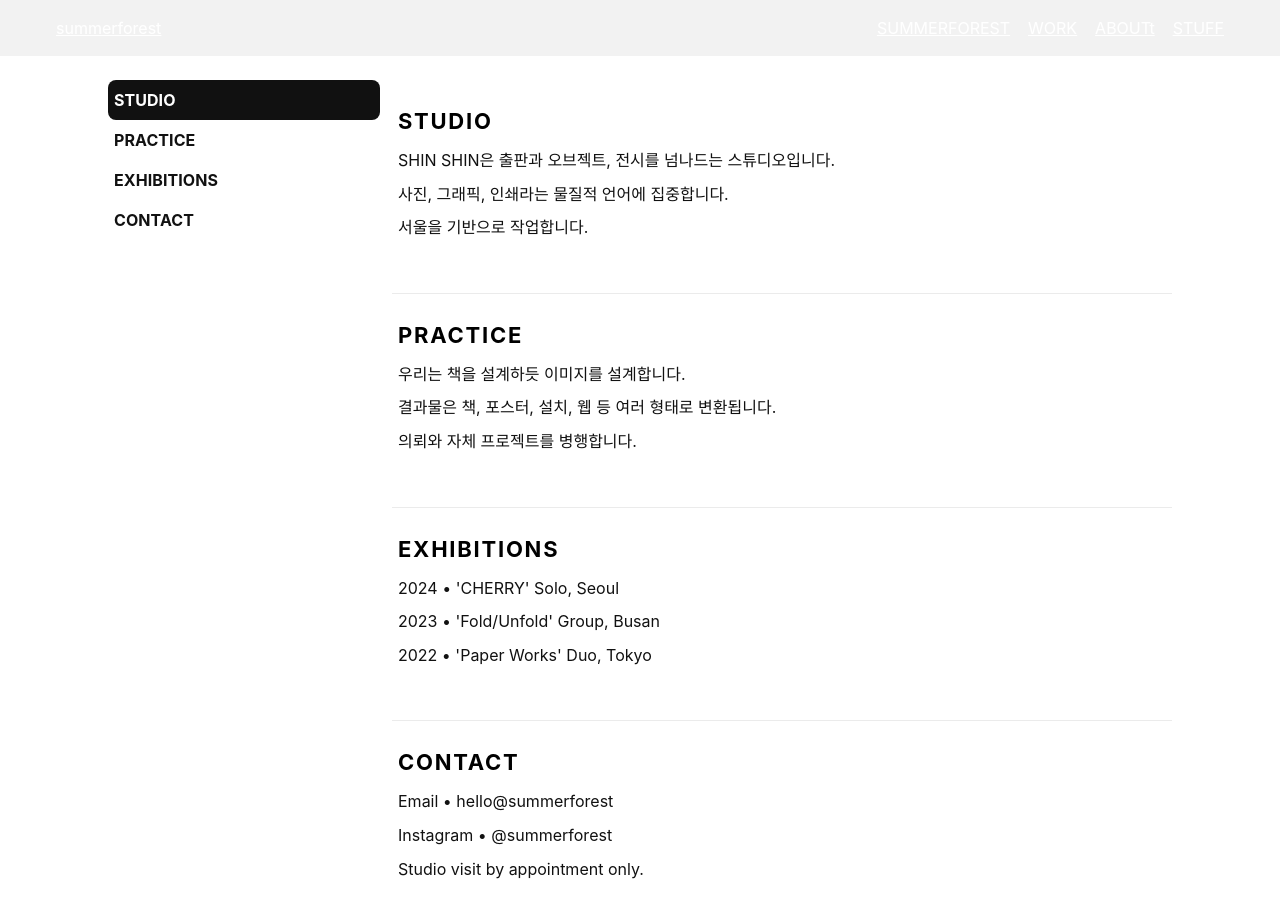
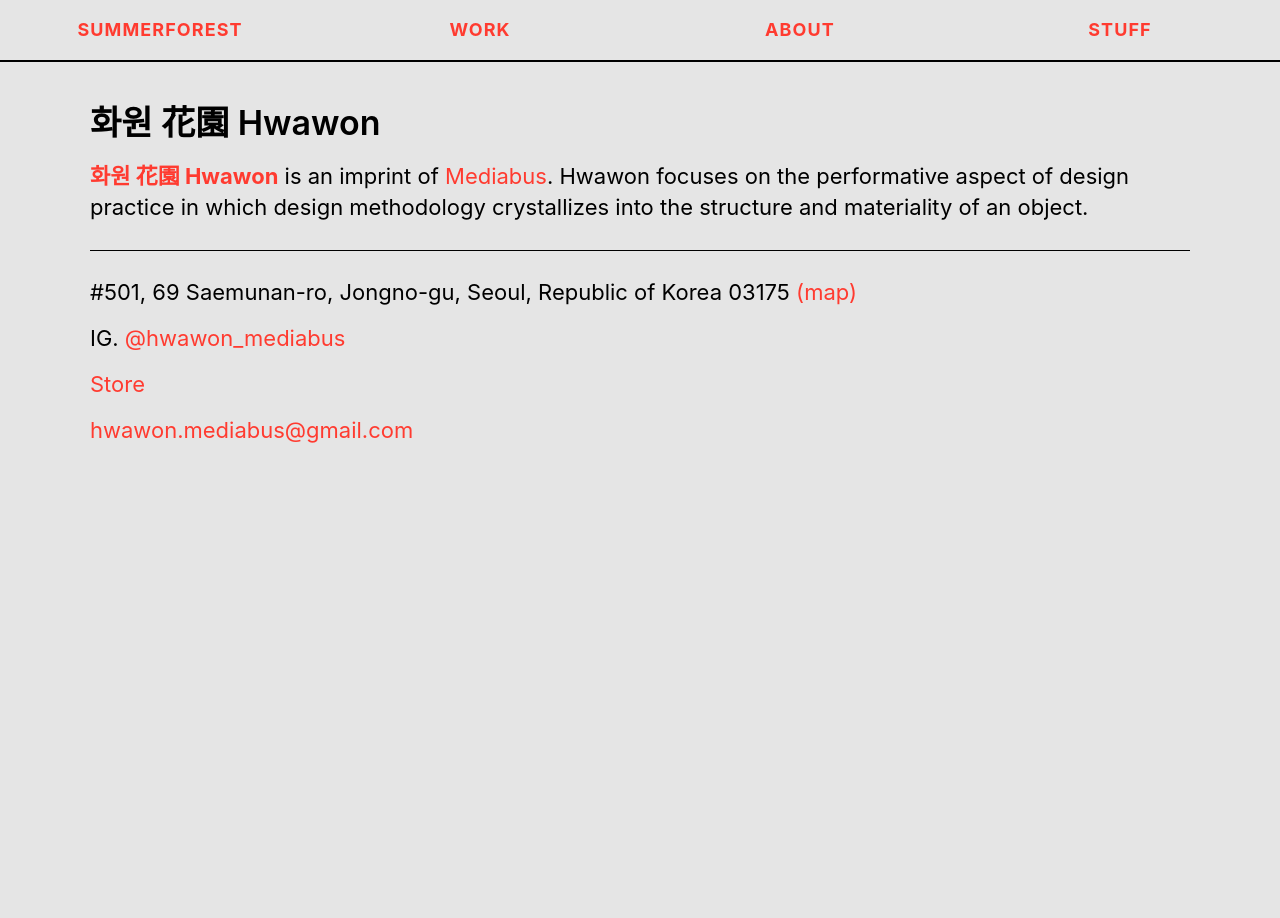
Before and after one commit to heeanmoon/summerforest-cloudinary, a Next.js app: page /about in a window 1280 px wide. Shown: the top 918 px of the page. After the commit the page ends 800 px from the top, so only its background shows below. Built offline with nearby package versions, Linux system fonts and the light colour scheme.

Commit message:
style: shin-shin tone finalize (header, home, inventory, about)

```diff
--- a/components/Header.js
+++ b/components/Header.js
@@ -2,15 +2,11 @@
 import Link from "next/link";
 import { useRouter } from "next/router";
 
-/**
- * 메뉴 수정은 여기 NAV만 바꾸면 전 페이지에 반영됩니다.
- * href는 원하는 경로로 바꾸세요 (예: /work, /hwawon).
- */
 const NAV = [
   { label: "SUMMERFOREST", href: "/" },
-  { label: "WORK",         href: "/work" },
-  { label: "ABOUTt",        href: "/about" },
-  { label: "STUFF",      href: "/hwawon" }, // shin-shin.kr/hwawon 느낌
+  { label: "WORK", href: "/work" },
+  { label: "ABOUT", href: "/about" },
+  { label: "STUFF", href: "/summer" }, // 이것저것
 ];
 
 export default function Header() {
@@ -18,15 +14,11 @@
 
   return (
     <>
-      <header className="site-header">
-        <div className="inner">
-          <Link href="/" className="brand">summerforest</Link>
-          <nav className="nav">
+      <header className="header">
+        <nav className="menu">
           {NAV.map((item) => {
             const active =
-                item.href === "/"
-                  ? pathname === "/"
-                  : pathname.startsWith(item.href);
+              item.href === "/" ? pathname === "/" : pathname.startsWith(item.href);
             return (
               <Link
                 key={item.href}
@@ -38,47 +30,22 @@
             );
           })}
         </nav>
-        </div>
+        <div className="underline" />
       </header>
-
-      {/* 고정 헤더 높이만큼 여백(헤더 뒤 콘텐츠 가리지 않도록) */}
-      <div className="header-spacer" />
-
+      <div style={{ height: 62 }} />
       <style jsx>{`
-        .site-header {
-          position: fixed; z-index: 1000;
-          top: 0; left: 0; right: 0;
-          height: 56px;
-          /* 배경이 이미지/화이트 섞여도 보이도록 살짝 투명 + blur */
-          background: rgba(255,255,255,0.05);
-          backdrop-filter: blur(6px);
-          /* 이미지 위에서도 흰색이 보이도록 글자 대비 보정 */
-          mix-blend-mode: difference;
+        .header {
+          position: fixed; inset: 0 0 auto 0; z-index: 1000;
+          background: #e5e5e5; height: 62px; display: flex; flex-direction: column; justify-content: flex-end;
         }
-        .inner {
-          height: 100%;
-          max-width: 1200px;
-          margin: 0 auto;
-          padding: 0 16px;
-          display: flex; align-items: center; justify-content: space-between;
+        .menu {
+          height: 100%; display: grid; grid-template-columns: repeat(4, 1fr); align-items: center; text-align: center;
+          font-weight: 700; letter-spacing: .06em; font-size: 18px; color: #000; text-transform: uppercase;
         }
-        .brand {
-          color: #fff; text-decoration: none; font-weight: 800; letter-spacing: .04em;
-        }
-        .nav { display: flex; gap: 18px; }
-        .link {
-          color: #fff; text-decoration: none; font-weight: 600; letter-spacing: .04em;
-          opacity: .9;
-        }
-        .link:hover { opacity: 1; text-decoration: underline; }
-        .link.active { opacity: 1; text-decoration: underline; }
-
-        .header-spacer { height: 56px; }
-        @media (max-width: 820px) {
-          .site-header { height: 52px; }
-          .header-spacer { height: 52px; }
-          .nav { gap: 14px; }
-        }
+        .link { text-decoration: none; color: #000; opacity: .9; }
+        .link:hover, .link.active { opacity: 1; }
+        .underline { height: 2px; width: 100%; background: #000; }
+        @media (max-width: 820px){ .menu{ font-size:14px; } }
       `}</style>
     </>
   );
--- a/pages/about.js
+++ b/pages/about.js
@@ -1,76 +1,40 @@
 // pages/about.js
-import { useEffect, useMemo, useState } from "react";
 import Header from "../components/Header";
 
-const SECTIONS = [
-  { id:"studio",      title:"STUDIO",      content:`SHIN SHIN은 출판과 오브젝트, 전시를 넘나드는 스튜디오입니다.\n사진, 그래픽, 인쇄라는 물질적 언어에 집중합니다.\n서울을 기반으로 작업합니다.` },
-  { id:"practice",    title:"PRACTICE",    content:`우리는 책을 설계하듯 이미지를 설계합니다.\n결과물은 책, 포스터, 설치, 웹 등 여러 형태로 변환됩니다.\n의뢰와 자체 프로젝트를 병행합니다.` },
-  { id:"exhibitions", title:"EXHIBITIONS", content:`2024 • 'CHERRY' Solo, Seoul\n2023 • 'Fold/Unfold' Group, Busan\n2022 • 'Paper Works' Duo, Tokyo` },
-  { id:"contact",     title:"CONTACT",     content:`Email • hello@summerforest\nInstagram • @summerforest\nStudio visit by appointment only.` },
-];
-
 export default function About(){
-  const [active,setActive]=useState(SECTIONS[0].id);
-  const refs = useMemo(()=> SECTIONS.reduce((a,s)=> (a[s.id]={el:null},a),{}),[]);
-
-  useEffect(()=>{
-    const io = new IntersectionObserver((ents)=>{
-      const vis = ents.filter(e=>e.isIntersecting).sort((a,b)=>b.intersectionRatio-a.intersectionRatio)[0];
-      if (vis){ const id = vis.target.getAttribute("data-id"); if (id) setActive(id); }
-    },{ root:null, rootMargin:"-35% 0px -55% 0px", threshold:[0.1,0.25,0.5,0.75,1]});
-    Object.values(refs).forEach(r=> r.el && io.observe(r.el));
-    return ()=> io.disconnect();
-  },[refs]);
-
-  const scrollTo = (id)=>{
-    const n = refs[id]?.el; if(!n) return;
-    const top = n.getBoundingClientRect().top + window.scrollY - 16;
-    window.scrollTo({ top, behavior:"smooth" });
-  };
-
   return (
     <div className="page">
       <Header/>
+      <main className="container">
+        <h1 style={{marginBottom:16}}>화원 花園 Hwawon</h1>
 
-      <div className="container">
-        <aside className="toc">
-          <ul>
-            {SECTIONS.map(s=>(
-              <li key={s.id}>
-                <button className={`toc-item ${active===s.id?"active":""}`} onClick={()=>scrollTo(s.id)}>{s.title}</button>
-              </li>
-            ))}
-          </ul>
-        </aside>
+        <p>
+          <strong><a href="#" target="_blank" rel="noreferrer">화원 花園 Hwawon</a></strong> is an imprint of
+          {" "}<a href="#" target="_blank" rel="noreferrer">Mediabus</a>. Hwawon focuses on the performative aspect
+          of design practice in which design methodology crystallizes into the structure and materiality of an object.
+        </p>
 
-        <main className="content">
-          {SECTIONS.map(s=>(
-            <section key={s.id} data-id={s.id} ref={(el)=> (refs[s.id].el=el)} className="section">
-              <h2>{s.title}</h2>
-              {s.content.trim().split("\n").map((line,i)=>(<p key={i}>{line.trim()}</p>))}
-            </section>
-          ))}
-        </main>
-      </div>
+        <hr/>
+
+        <p>
+          #501, 69 Saemunan-ro, Jongno-gu, Seoul, Republic of Korea 03175
+          {" "}<a href="https://maps.google.com" target="_blank" rel="noreferrer">(map)</a>
+        </p>
+        <p>
+          IG. {" "}
+          <a href="https://instagram.com/hwawon_mediabus" target="_blank" rel="noreferrer">@hwawon_mediabus</a>
+        </p>
+        <p><a href="#" target="_blank" rel="noreferrer">Store</a></p>
+        <p><a href="mailto:hwawon.mediabus@gmail.com">hwawon.mediabus@gmail.com</a></p>
+      </main>
 
       <style jsx>{`
-        .page{ min-height:100%; background:#fff; color:#000; }
-        .container{ display:grid; grid-template-columns:260px 1fr; gap:24px; max-width:1100px; margin:0 auto; padding:24px 18px 120px; }
-        .toc{ position:sticky; top:72px; height:max-content; align-self:start; }
-        .toc ul{ list-style:none; padding:0; margin:0; }
-        .toc-item{ all:unset; display:block; width:100%; padding:10px 6px; cursor:pointer; border-radius:8px;
-                   font-weight:700; letter-spacing: var(--ls-tight); color:#111; }
-        .toc-item:hover{ background: rgba(0,0,0,.04); }
-        .toc-item.active{ background:#111; color:#fff; }
-        .content{ min-height:70vh; }
-        .section{ padding:28px 6px 44px; border-bottom:1px solid var(--border); }
-        .section:last-child{ border-bottom:0; padding-bottom:80px; }
-        .section h2{ font-size: clamp(18px, 2.4vw, 22px); letter-spacing:.08em; margin:0 0 14px 0; }
-        .section p{ margin:8px 0; line-height: var(--lh-body); font-size: clamp(14px, 1.7vw, 16px); color:#111; }
-        @media (max-width:820px){
-          .container{ grid-template-columns:1fr; }
-          .toc{ position: static; }
-        }
+        .page{ background:#e5e5e5; }
+        .container{ padding-top: 40px; padding-bottom: 120px; }
+        p{ margin: 10px 0 14px; font-size: 22px; line-height: 1.45; }
+        a{ color:#ff3b30; } /* 전역과 동일: 레드 링크 */
+        hr{ border: none; border-bottom: 1.5px solid #000; margin: 26px 0; }
+        @media (max-width:820px){ p{ font-size: 18px; } }
       `}</style>
     </div>
   );
--- a/styles/globals.css
+++ b/styles/globals.css
@@ -1,30 +1,83 @@
-/* styles/globals.css */
-:root{
-  --bg:#ffffff;
-  --fg:#0e0e0e;
-  --muted: rgba(0,0,0,.55);
-  --border: rgba(0,0,0,.08);
-  --font-sans: -apple-system, BlinkMacSystemFont, "Helvetica Neue",
-               Helvetica, Arial, "Noto Sans KR", "Apple SD Gothic Neo",
-               "Segoe UI", Roboto, "Pretendard", "Malgun Gothic", sans-serif;
-  --ls-tight: 0.005em;
-  --ls-wide:  0.04em;
-  --lh-body:  1.6;
+/* ------------------------------
+   Global Shin-shin Tone
+------------------------------ */
+
+:root {
+  --bg: #e5e5e5;         /* 전체 배경 라이트 그레이 */
+  --fg: #000000;         /* 기본 텍스트 */
+  --accent: #ff3b30;     /* 신신 느낌 밝은 레드 (#ff3b30 애플 레드 계열) */
+
+  --font-main: -apple-system, BlinkMacSystemFont, "Helvetica Neue",
+               "Noto Sans KR", Arial, sans-serif;
+
+  --line: #000000;
 }
-*{ box-sizing:border-box; }
-html,body,#__next{ height:100%; }
-html,body{
-  margin:0; font-family:var(--font-sans);
-  background:var(--bg); color:var(--fg);
-  -webkit-font-smoothing:antialiased; -moz-osx-font-smoothing:grayscale;
-  text-rendering:optimizeLegibility;
+
+/* ------------------------------
+   Reset
+------------------------------ */
+
+* {
+  margin: 0;
+  padding: 0;
+  box-sizing: border-box;
 }
-a{ color:inherit; }
-hr{ border:0; border-top:1px solid var(--border); }
-.container{ max-width:1200px; margin:0 auto; padding:0 18px; }
-.muted{ color:var(--muted); }
-::selection{ background:#111; color:#fff; }
-img{ -webkit-user-drag:none; }
-::-webkit-scrollbar{ width:10px; height:10px; }
-::-webkit-scrollbar-thumb{ background:rgba(0,0,0,.18); border-radius:10px; }
-::-webkit-scrollbar-track{ background:transparent; }
+
+html,
+body {
+  background: var(--bg);
+  color: var(--fg);
+  font-family: var(--font-main);
+  font-size: 17px;
+  line-height: 1.45;
+  -webkit-font-smoothing: antialiased;
+}
+
+/* ------------------------------
+   Typography
+------------------------------ */
+
+a {
+  color: var(--accent);
+  text-decoration: none;
+}
+
+a:hover {
+  text-decoration: underline;
+}
+
+/* 제목 텍스트 */
+h1, h2, h3, h4, h5 {
+  font-weight: 600;
+  line-height: 1.25;
+}
+
+/* ------------------------------
+   Layout Helpers
+------------------------------ */
+
+.container {
+  width: min(1100px, 90%);
+  margin: 0 auto;
+  padding-top: 80px; /* 헤더 공간 확보 */
+}
+
+/* ------------------------------
+   Shin-Shin style line
+------------------------------ */
+
+hr {
+  border: none;
+  border-bottom: 1.5px solid var(--line);
+  margin: 40px 0;
+}
+
+/* ------------------------------
+   Images
+------------------------------ */
+
+img {
+  max-width: 100%;
+  height: auto;
+  display: block;
+}
```
Also changed, not shown: pages/index.js (+24 -55 lines), pages/inventory.js (+24 -30 lines), pages/summer.js (added, +14 -0 lines), pages/work.js (added, +14 -0 lines). Lines whose indentation alone changed are shown as unchanged.
